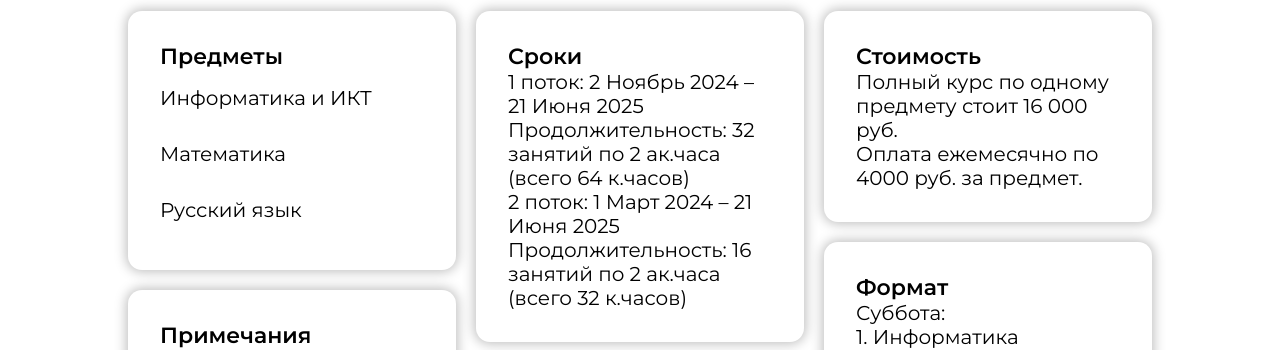
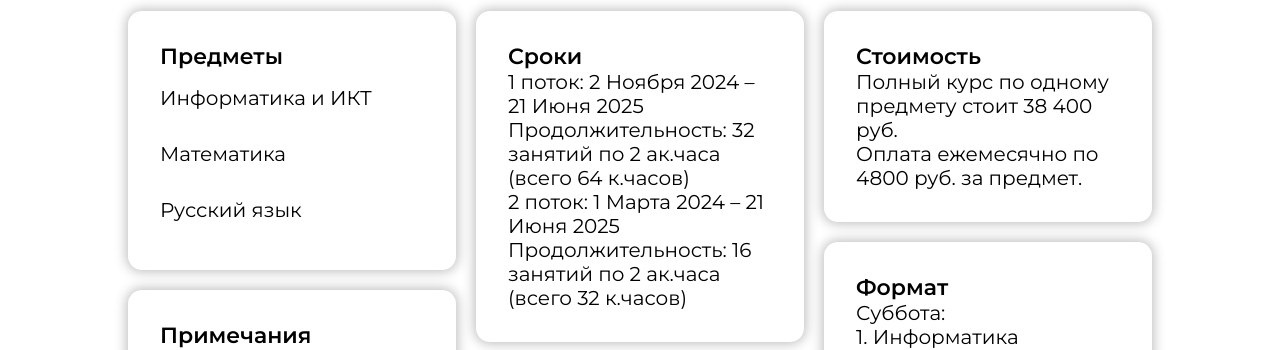
Before and after one commit to 3elt3er/MTUCI, a React (Vite) app: page /#/dovuz-vi in a window 1280 px wide. Shown: the part 201-551 px from the top of the page. Built offline with nearby package versions, Linux system fonts and the light colour scheme.

Commit message:
dovuz_vi

```diff
--- a/src/pages/dovuz/DovuzVi.jsx
+++ b/src/pages/dovuz/DovuzVi.jsx
@@ -35,9 +35,9 @@ const DovuzVi = () => {
           <div className={classes.columns}>
             <div className={`${classes.item} ${classes.secondItem}`}>
               <div className={classes.header}>Сроки</div>
-              <span>1 поток: 2 Ноябрь 2024 – 21 Июня 2025</span>
+              <span>1 поток: 2 Ноября 2024 – 21 Июня 2025</span>
               <span>Продолжительность: 32 занятий по 2 ак.часа (всего 64 к.часов)</span>
-              <span>2 поток: 1 Март 2024 – 21 Июня 2025</span>
+              <span>2 поток: 1 Марта 2024 – 21 Июня 2025</span>
               <span>Продолжительность: 16 занятий по 2 ак.часа (всего 32 к.часов)</span>
             </div>
             <div className={classes.item}>
@@ -52,8 +52,8 @@ const DovuzVi = () => {
           <div className={classes.columns}>
             <div className={`${classes.item} ${classes.thirdItem}`}>
               <div className={classes.header}>Стоимость</div>
-              <span>Полный курс по одному предмету стоит 16 000 руб.</span>
-              <span>Оплата ежемесячно по 4000 руб. за предмет.</span>
+              <span>Полный курс по одному предмету стоит 38 400 руб.</span>
+              <span>Оплата ежемесячно по 4800 руб. за предмет.</span>
             </div>
             <div className={classes.item}>
               <div className={classes.header}>Формат</div>
```
